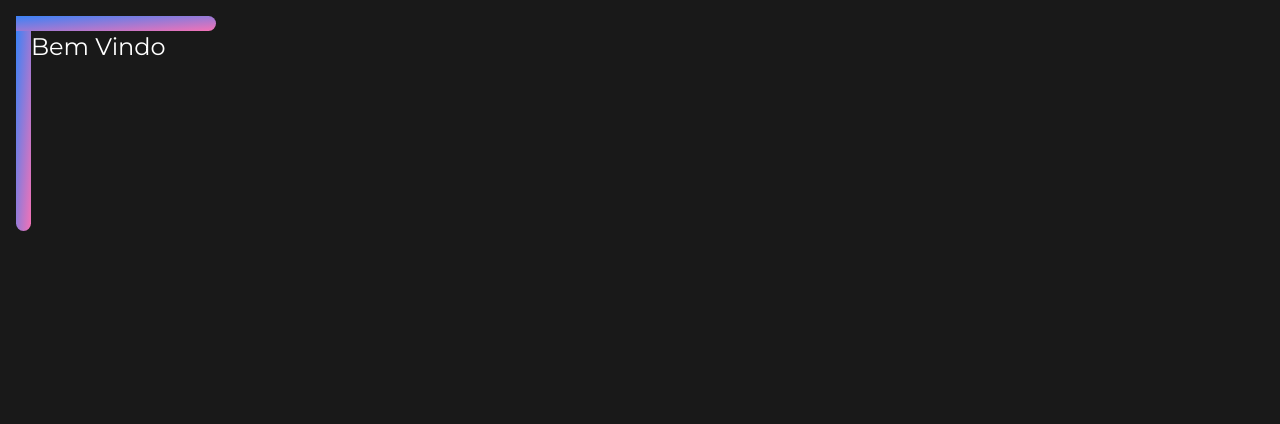
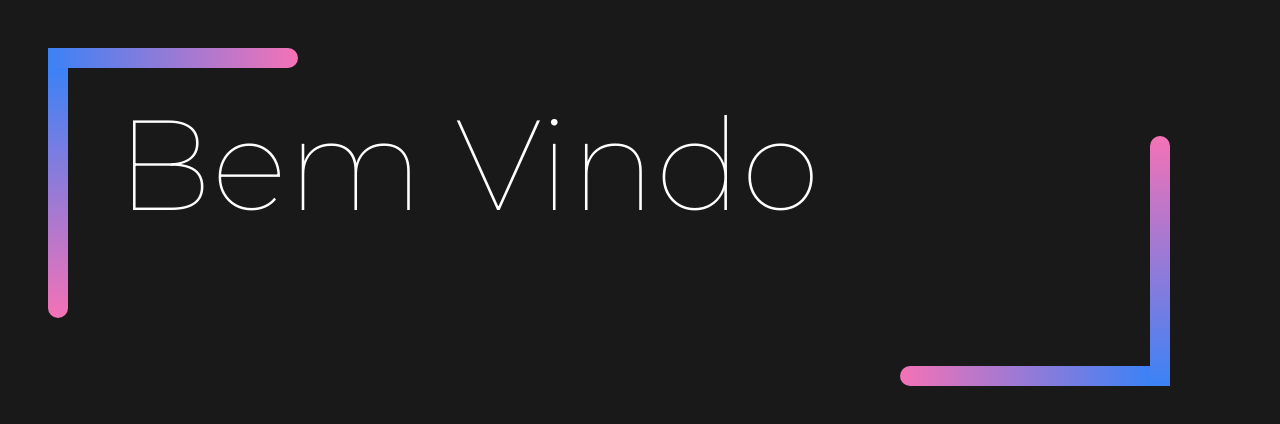
Before and after one commit to pedroddjkkk/Portfolio, a Next.js app: page / in a window 1280 px wide. Shown: the top 424 px of the page. Built offline with nearby package versions, Linux system fonts and the light colour scheme.

Commit message:
Update Corner component styling

```diff
--- a/src/app/page.tsx
+++ b/src/app/page.tsx
@@ -4,9 +4,10 @@ import Image from 'next/image'
 export default function Home() {
   return (
     <main className="bg-[#191919] h-screen w-screen">
-      <Corner size={200} padding={15} className='p-4'>
-        <h1 className='text-white text-2xl'>Bem Vindo</h1>
+      <Corner size={250} padding={20} className='p-12'>
+        <h1 className='text-white text-9xl font-thin p-8 pl-12'>Bem Vindo</h1>
+        <Corner size={250} padding={20} className='p-12' inverted />
       </Corner>
-    </main>
+    </main >
   )
 }
--- a/src/components/corner.tsx
+++ b/src/components/corner.tsx
@@ -11,9 +11,9 @@ interface CornerProps {
 export function Corner({ size, padding = 20, inverted, children, className }: CornerProps) {
   return (
     <div className={cn(className)}>
-      <div className={cn("from-blue-500 to-pink-400 bg-gradient-to-br", inverted ? "rounded-l-full" : "rounded-r-full")} style={{ width: size, height: padding, translate: `${inverted ? `0 ${size}px` : ""}` }} />
+      <div className={cn("from-blue-500 to-pink-400", inverted ? "rounded-l-full bg-gradient-to-l" : "rounded-r-full bg-gradient-to-r")} style={{ width: size, height: padding, translate: `${inverted ? `0 ${size}px` : ""}` }} />
       <div className="flex flex-row">
-        <div className={cn("from-blue-500 to-pink-400 bg-gradient-to-br", inverted ? "rounded-t-full" : "rounded-b-full")} style={{ height: size, width: padding, translate: `${inverted ? `${size}px 0` : ""}` }} />
+        <div className={cn("from-blue-500 to-pink-400", inverted ? "rounded-t-full bg-gradient-to-t" : "rounded-b-full bg-gradient-to-b")} style={{ height: size, width: padding, translate: `${inverted ? `${size}px 0` : ""}` }} />
         {children}
       </div>
     </div>
```
